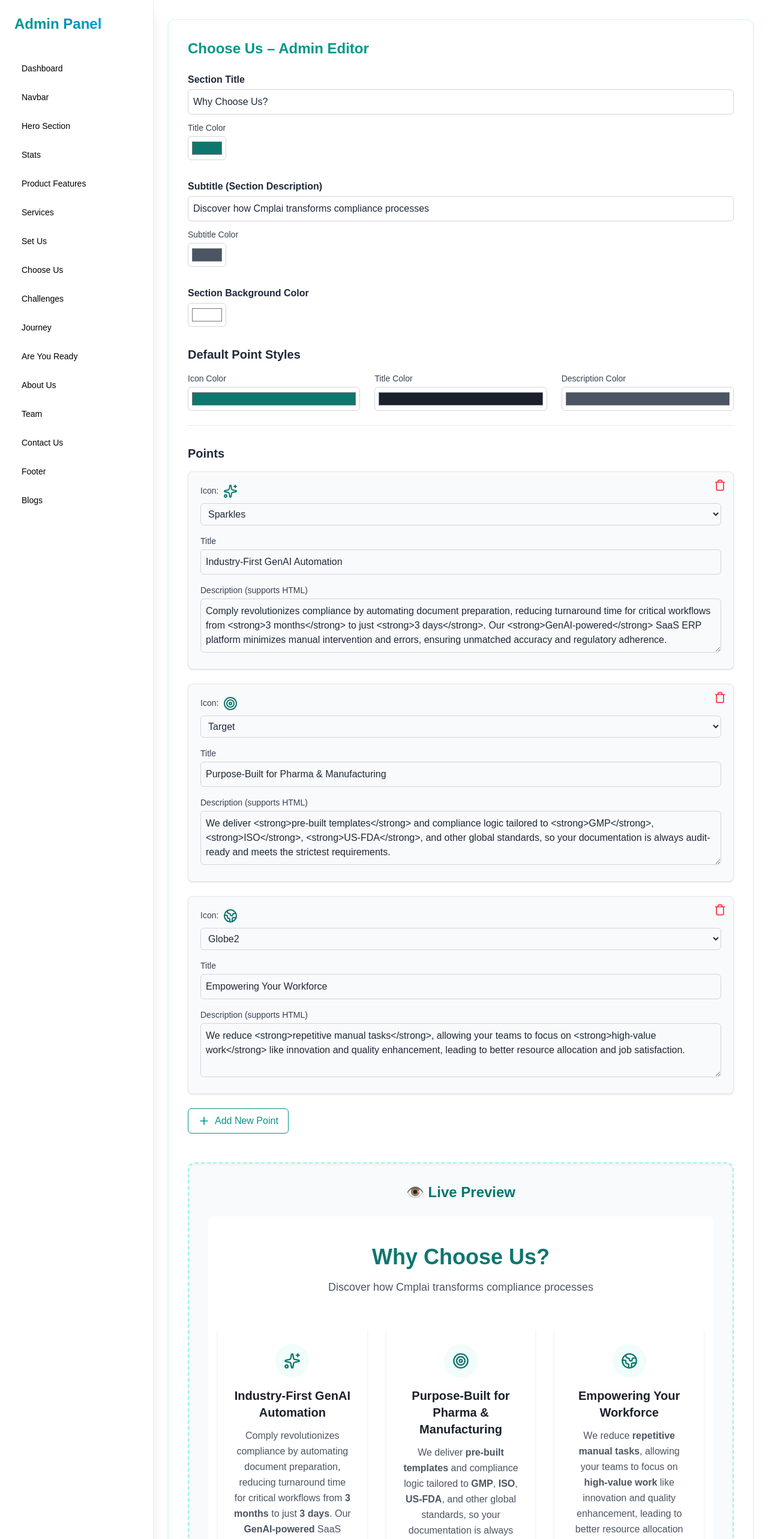
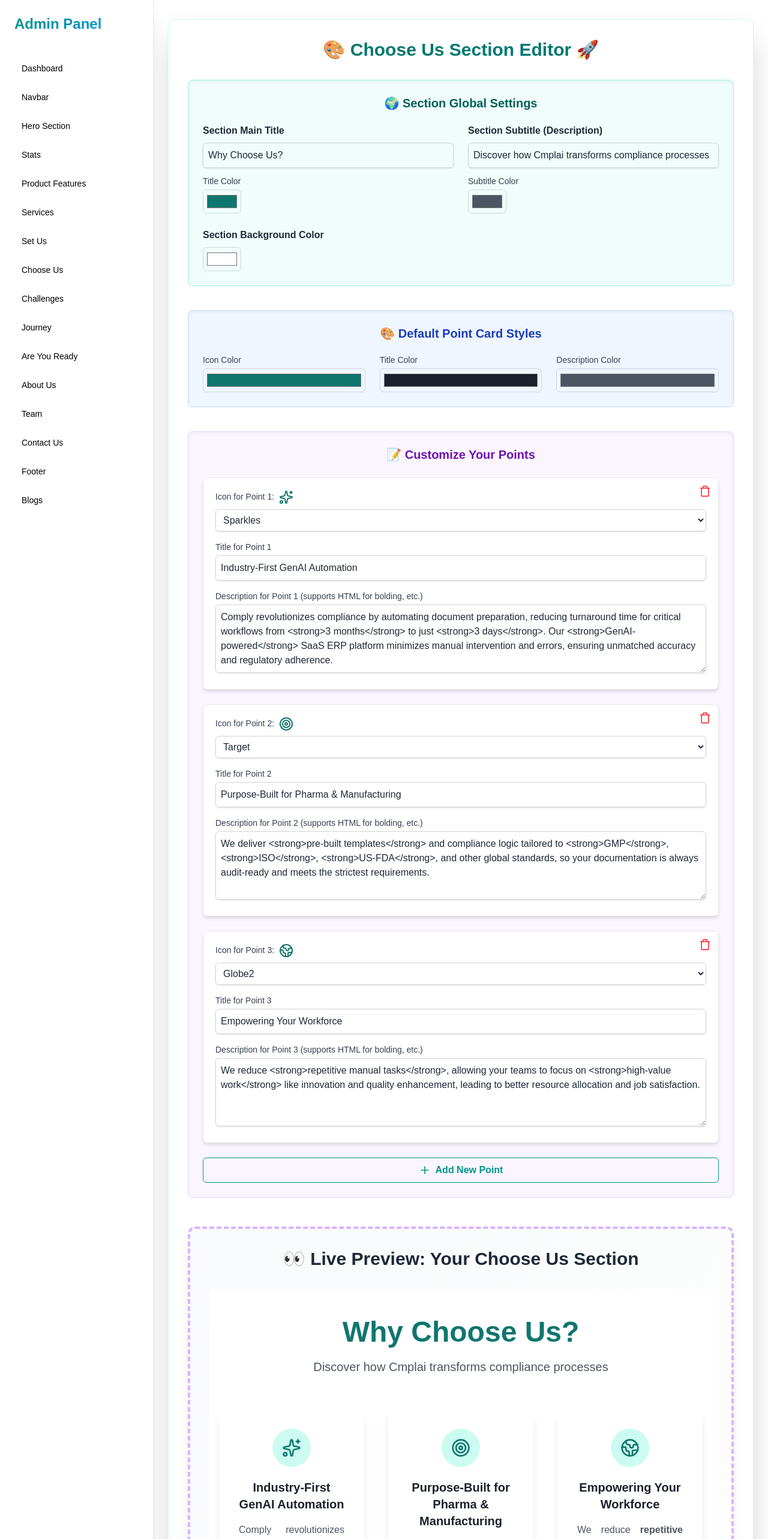
Before and after one commit to Narsimha1729/cmplai-adv, a Next.js app: page /admin/chooseus in a window 1280 px wide. Shown: the top 2566 px of the page at 60% size. Built offline with nearby package versions, Linux system fonts and the light colour scheme.

Commit message:
Finished

```diff
--- a/app/admin/chooseus/page.jsx
+++ b/app/admin/chooseus/page.jsx
@@ -7,11 +7,18 @@ import {
   Sparkles,
   Target,
   Globe2,
-  Zap, // Added icon
-  ShieldCheck, // Added icon
-  Lightbulb, // Added icon
-  Rocket, // Added icon
-  BriefcaseBusiness, // Added icon
+  Zap,
+  ShieldCheck,
+  Lightbulb,
+  Rocket,
+  BriefcaseBusiness,
+  TrendingUp, // New icon
+  Handshake, // New icon
+  Award, // New icon
+  Users, // New icon
+  Cog, // New icon
+  Diamond, // New icon
+  Cloud, // New icon
 } from 'lucide-react';
 
 export default function ChooseUsEditor() {
@@ -39,18 +46,15 @@ export default function ChooseUsEditor() {
         desc: 'We reduce <strong>repetitive manual tasks</strong>, allowing your teams to focus on <strong>high-value work</strong> like innovation and quality enhancement, leading to better resource allocation and job satisfaction.',
       },
     ],
-    // Default icon color for points
     pointIconColor: '#0f766e', // text-teal-600
     pointTitleColor: '#1a202c', // text-gray-900
     pointDescColor: '#4b5563', // text-gray-600
   });
 
-  // Handle changes for top-level form fields
   const handleChange = (field, value) => {
     setForm((prevForm) => ({ ...prevForm, [field]: value }));
   };
 
-  // Update a specific point's field
   const updatePoint = (index, field, value) => {
     const updatedPoints = form.points.map((point, i) =>
       i === index ? { ...point, [field]: value } : point
@@ -58,28 +62,25 @@ export default function ChooseUsEditor() {
     setForm((prevForm) => ({ ...prevForm, points: updatedPoints }));
   };
 
-  // Remove a point by index
   const removePoint = (index) => {
     const updatedPoints = form.points.filter((_, i) => i !== index);
     setForm((prevForm) => ({ ...prevForm, points: updatedPoints }));
   };
 
-  // Add a new empty point
   const addPoint = () => {
     setForm((prevForm) => ({
       ...prevForm,
       points: [
         ...prevForm.points,
         {
-          icon: 'Sparkles', // Default icon for new points
-          title: 'New Point Title',
-          desc: 'New point description.',
+          icon: 'Sparkles',
+          title: 'New Feature Highlight',
+          desc: 'Describe this new key benefit or feature here.',
         },
       ],
     }));
   };
 
-  // Handle form submission
   const handleSubmit = (e) => {
     e.preventDefault();
     alert('Choose Us section saved successfully! (This is a demo)');
@@ -96,27 +97,42 @@ export default function ChooseUsEditor() {
     Lightbulb,
     Rocket,
     BriefcaseBusiness,
-    // Add more Lucide icons here as needed
+    TrendingUp,
+    Handshake,
+    Award,
+    Users,
+    Cog,
+    Diamond,
+    Cloud,
   };
 
   return (
-    <div className="max-w-6xl mx-auto bg-white p-8 rounded-xl shadow border border-teal-100">
-      <h2 className="text-2xl font-bold text-teal-600 mb-6">Choose Us – Admin Editor</h2>
-      <form onSubmit={handleSubmit} className="space-y-8">
-        {/* Section Title */}
+    <div className="max-w-6xl mx-auto bg-white p-8 rounded-xl shadow-2xl border border-teal-100">
+      <h2 className="text-3xl font-extrabold text-teal-700 mb-8 text-center">
+        🎨 Choose Us Section Editor 🚀
+      </h2>
+      <form onSubmit={handleSubmit} className="space-y-10">
+        {/* Section Global Settings */}
+        <div className="bg-teal-50 p-6 rounded-lg shadow-inner border border-teal-200">
+          <h3 className="text-xl font-bold text-teal-800 mb-5 text-center">
+            🌍 Section Global Settings
+          </h3>
+          <div className="grid grid-cols-1 md:grid-cols-2 gap-6">
             <div>
-          <label htmlFor="sectionTitle" className="font-semibold text-gray-800 block mb-1">
-            Section Title
+              <label htmlFor="sectionTitle" className="font-semibold text-gray-800 block mb-2">
+                Section Main Title
               </label>
               <input
                 type="text"
                 id="sectionTitle"
                 value={form.sectionTitle}
                 onChange={(e) => handleChange('sectionTitle', e.target.value)}
-            className="w-full p-2 border border-gray-300 rounded-md text-gray-800 focus:ring-teal-500 focus:border-teal-500"
+                className="w-full p-2 border border-gray-300 rounded-md text-gray-800 focus:ring-teal-500 focus:border-teal-500 shadow-sm"
               />
               <div className="mt-3">
-            <label htmlFor="sectionTitleColor" className="text-sm text-gray-700 block mb-1">Title Color</label>
+                <label htmlFor="sectionTitleColor" className="text-sm text-gray-700 block mb-1">
+                  Title Color
+                </label>
                 <input
                   type="color"
                   id="sectionTitleColor"
@@ -127,20 +143,21 @@ export default function ChooseUsEditor() {
               </div>
             </div>
 
-        {/* Section Description */}
             <div>
-          <label htmlFor="sectionDesc" className="font-semibold text-gray-800 block mb-1">
-            Subtitle (Section Description)
+              <label htmlFor="sectionDesc" className="font-semibold text-gray-800 block mb-2">
+                Section Subtitle (Description)
               </label>
               <input
                 type="text"
                 id="sectionDesc"
                 value={form.sectionDesc}
                 onChange={(e) => handleChange('sectionDesc', e.target.value)}
-            className="w-full p-2 border border-gray-300 rounded-md text-gray-800 focus:ring-teal-500 focus:border-teal-500"
+                className="w-full p-2 border border-gray-300 rounded-md text-gray-800 focus:ring-teal-500 focus:border-teal-500 shadow-sm"
               />
               <div className="mt-3">
-            <label htmlFor="sectionDescColor" className="text-sm text-gray-700 block mb-1">Subtitle Color</label>
+                <label htmlFor="sectionDescColor" className="text-sm text-gray-700 block mb-1">
+                  Subtitle Color
+                </label>
                 <input
                   type="color"
                   id="sectionDescColor"
@@ -150,10 +167,9 @@ export default function ChooseUsEditor() {
                 />
               </div>
             </div>
-
-        {/* Section Background Color */}
-        <div>
-          <label htmlFor="sectionBgColor" className="font-semibold text-gray-800 block mb-1">
+          </div>
+          <div className="mt-6">
+            <label htmlFor="sectionBgColor" className="font-semibold text-gray-800 block mb-2">
               Section Background Color
             </label>
             <input
@@ -164,12 +180,13 @@ export default function ChooseUsEditor() {
               className="w-16 h-10 border border-gray-300 rounded-md p-1 cursor-pointer"
             />
           </div>
+        </div>
 
-        {/* --- */}
-
-        {/* Point/Card Styles */}
-        <div className="pb-6 border-b border-gray-200">
-          <h3 className="text-xl font-semibold text-gray-800 mb-4">Default Point Styles</h3>
+        {/* Default Point Styles */}
+        <div className="bg-blue-50 p-6 rounded-lg shadow-inner border border-blue-200">
+          <h3 className="text-xl font-bold text-blue-800 mb-5 text-center">
+            🎨 Default Point Card Styles
+          </h3>
           <div className="grid grid-cols-1 md:grid-cols-3 gap-6">
             <div>
               <label htmlFor="pointIconColor" className="block text-sm text-gray-700 mb-1">
@@ -210,15 +227,15 @@ export default function ChooseUsEditor() {
           </div>
         </div>
 
-        {/* --- */}
-
-        {/* Cards (Points) */}
-        <div>
-          <h3 className="text-xl font-bold text-gray-800 mb-4">Points</h3>
+        {/* Individual Points Editor */}
+        <div className="bg-purple-50 p-6 rounded-lg shadow-inner border border-purple-200">
+          <h3 className="text-xl font-bold text-purple-800 mb-6 text-center">
+            📝 Customize Your Points
+          </h3>
           {form.points.map((point, i) => {
-            const IconComponent = LucideIcons[point.icon]; // Get the icon component dynamically
+            const IconComponent = LucideIcons[point.icon];
             return (
-              <div key={i} className="mb-6 border border-gray-200 rounded-lg p-5 bg-gray-50 relative shadow-sm">
+              <div key={i} className="mb-6 bg-white border border-gray-200 rounded-lg p-5 relative shadow-md">
                 <button
                   type="button"
                   className="absolute top-3 right-3 text-red-500 hover:text-red-700 transition-colors"
@@ -230,10 +247,10 @@ export default function ChooseUsEditor() {
 
                 <div className="mb-4">
                   <label htmlFor={`icon-${i}`} className="block text-sm font-medium text-gray-700 mb-2">
-                    Icon:
+                    Icon for Point {i + 1}:
                     {IconComponent && (
                       <IconComponent
-                        className="w-6 h-6 inline-block ml-2 align-middle"
+                        className="w-6 h-6 inline-block ml-2 align-middle text-teal-600"
                         style={{ color: form.pointIconColor }}
                         aria-hidden="true"
                       />
@@ -243,7 +260,7 @@ export default function ChooseUsEditor() {
                     id={`icon-${i}`}
                     value={point.icon}
                     onChange={(e) => updatePoint(i, 'icon', e.target.value)}
-                    className="w-full border border-gray-300 rounded-md p-2 text-gray-800 focus:ring-teal-500 focus:border-teal-500"
+                    className="w-full border border-gray-300 rounded-md p-2 text-gray-800 focus:ring-teal-500 focus:border-teal-500 shadow-sm"
                   >
                     {Object.keys(LucideIcons).map((iconName) => (
                       <option key={iconName} value={iconName}>
@@ -255,27 +272,27 @@ export default function ChooseUsEditor() {
 
                 <div className="mb-4">
                   <label htmlFor={`title-${i}`} className="block text-sm font-medium text-gray-700 mb-1">
-                    Title
+                    Title for Point {i + 1}
                   </label>
                   <input
                     type="text"
                     id={`title-${i}`}
                     value={point.title}
                     onChange={(e) => updatePoint(i, 'title', e.target.value)}
-                    className="w-full border border-gray-300 rounded-md p-2 text-gray-800 focus:ring-teal-500 focus:border-teal-500"
+                    className="w-full border border-gray-300 rounded-md p-2 text-gray-800 focus:ring-teal-500 focus:border-teal-500 shadow-sm"
                   />
                 </div>
 
                 <div>
                   <label htmlFor={`desc-${i}`} className="block text-sm font-medium text-gray-700 mb-1">
-                    Description (supports HTML)
+                    Description for Point {i + 1} (supports HTML for bolding, etc.)
                   </label>
                   <textarea
                     id={`desc-${i}`}
-                    rows={3}
+                    rows={4}
                     value={point.desc}
                     onChange={(e) => updatePoint(i, 'desc', e.target.value)}
-                    className="w-full border border-gray-300 rounded-md p-2 text-gray-800 focus:ring-teal-500 focus:border-teal-500 resize-y"
+                    className="w-full border border-gray-300 rounded-md p-2 text-gray-800 focus:ring-teal-500 focus:border-teal-500 resize-y shadow-sm"
                   />
                 </div>
               </div>
@@ -285,61 +302,61 @@ export default function ChooseUsEditor() {
           <button
             type="button"
             onClick={addPoint}
-            className="flex items-center gap-2 text-teal-600 hover:text-teal-800 transition-colors mt-4 px-4 py-2 border border-teal-600 rounded-md hover:bg-teal-50"
+            className="flex items-center justify-center gap-2 text-teal-600 hover:text-teal-800 transition-colors mt-6 px-5 py-2 border border-teal-600 rounded-md hover:bg-teal-50 font-semibold w-full"
           >
             <Plus className="w-5 h-5" /> Add New Point
           </button>
         </div>
 
-        {/* --- */}
-
         {/* Live Preview */}
-        <div className="mt-12 p-8 rounded-xl border-2 border-dashed border-teal-200 shadow-inner bg-gray-50">
-          <h3 className="text-2xl font-bold text-teal-700 mb-6 text-center">👁️ Live Preview</h3>
+        <div className="mt-12 p-8 rounded-xl border-4 border-dashed border-purple-300 bg-gradient-to-br from-gray-50 to-white shadow-xl">
+          <h3 className="text-3xl font-bold text-gray-800 mb-8 text-center">
+            👀 Live Preview: Your Choose Us Section
+          </h3>
           <section className="py-12 px-4 rounded-lg" style={{ backgroundColor: form.sectionBgColor }}>
             <div className="max-w-6xl mx-auto text-center">
               <h2
-                className="text-3xl md:text-4xl font-extrabold mb-4"
+                className="text-4xl md:text-5xl font-extrabold mb-5"
                 style={{ color: form.sectionTitleColor }}
               >
                 {form.sectionTitle}
               </h2>
               <p
-                className="mb-12 max-w-2xl mx-auto text-lg"
+                className="mb-14 max-w-2xl mx-auto text-lg md:text-xl"
                 style={{ color: form.sectionDescColor }}
               >
                 {form.sectionDesc}
               </p>
 
-              <div className="grid gap-8 md:grid-cols-3">
+              <div className="grid gap-10 md:grid-cols-3">
                 {form.points.map((point, i) => {
                   const IconComponent = LucideIcons[point.icon];
                   return (
                     <div
                       key={i}
-                      className="group bg-white text-center px-6 py-8 rounded-xl border border-transparent
+                      className="group bg-white text-center p-8 rounded-xl border border-transparent
                                  hover:border-teal-500 hover:bg-teal-50
-                                 shadow-md hover:shadow-xl
+                                 shadow-lg hover:shadow-2xl
                                  transform transition-all duration-300 hover:scale-[1.03] cursor-default"
                     >
-                      <div className="flex justify-center mb-4">
-                        <div className="bg-teal-50 group-hover:bg-teal-100 transition duration-300 rounded-full w-14 h-14 flex items-center justify-center">
+                      <div className="flex justify-center mb-5">
+                        <div className="bg-teal-100 group-hover:bg-teal-200 transition duration-300 rounded-full w-16 h-16 flex items-center justify-center">
                           {IconComponent && (
                             <IconComponent
-                              className="w-7 h-7"
+                              className="w-8 h-8"
                               style={{ color: form.pointIconColor }}
                             />
                           )}
                         </div>
                       </div>
                       <h3
-                        className="text-xl font-semibold mb-3 group-hover:text-teal-600 transition"
+                        className="text-xl font-bold mb-4 group-hover:text-teal-700 transition"
                         style={{ color: form.pointTitleColor }}
                       >
                         {point.title}
                       </h3>
                       <p
-                        className="text-base leading-relaxed text-gray-700 transition-all"
+                        className="text-base leading-relaxed text-gray-700 transition-all text-justify"
                         style={{ color: form.pointDescColor }}
                         dangerouslySetInnerHTML={{ __html: point.desc }}
                       />
@@ -352,15 +369,15 @@ export default function ChooseUsEditor() {
         </div>
 
         {/* Save Button */}
-        <div className="text-right pt-8">
+        <div className="text-center pt-10">
           <button
             type="submit"
-            className="bg-gradient-to-r from-teal-500 to-cyan-600 text-white
-                       px-10 py-4 font-bold text-lg rounded-xl shadow-xl
-                       hover:from-teal-600 hover:to-cyan-700 transition-all duration-300 transform hover:scale-105
-                       focus:outline-none focus:ring-4 focus:ring-teal-300"
+            className="bg-gradient-to-r from-green-500 to-emerald-600 text-white
+                       px-12 py-5 font-bold text-xl rounded-xl shadow-2xl
+                       hover:from-green-600 hover:to-emerald-700 transition-all duration-300 transform hover:scale-105
+                       focus:outline-none focus:ring-4 focus:ring-green-300"
           >
-            🚀 Save Choose Us Section
+            💾 Save Choose Us Section Changes
           </button>
         </div>
       </form>
```
Lines whose indentation alone changed are shown as unchanged.
